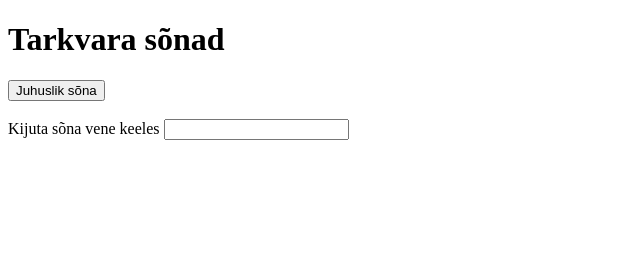
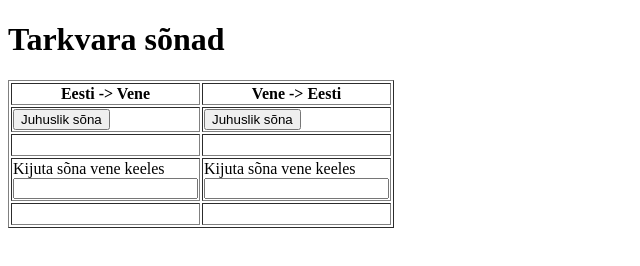
Before and after one commit to tirfall/sonad, a plain HTML site: page sonad/index.html in a window 1280 px wide. Shown: the whole page, without its empty margins (0-640 px from the left). Drawn offline with Linux system fonts and the light colour scheme.

Commit message:
[#187304258] - tabeli loomine

```diff
--- a/sonad/index.html
+++ b/sonad/index.html
@@ -4,15 +4,39 @@
     <meta charset="UTF-8">
     <title>Tarkvara sõnad</title>
     <script src="tarkvaraScript.js"></script>
+    <link rel="stylesheet" href="style.css">
 </head>
 <body>
 <h1>Tarkvara sõnad</h1>
-<input type="button" value="Juhuslik sõna" onclick="randomSyna()">
-<br>
-<br>
-<div id="random-syna"></div>
-<label for="kontroll">Kijuta sõna vene keeles</label>
-<input type="text" id="kontroll" onchange="kontroll()">
-<div id="kontrollDiv"></div>
+<table border="1">
+    <tr>
+        <th>Eesti -> Vene</th>
+        <th>Vene -> Eesti</th>
+    </tr>
+    <tr>
+        <td><input type="button" value="Juhuslik sõna" onclick="randomSyna()"></td>
+        <td><input type="button" value="Juhuslik sõna" onclick="randomSynaVene()"></td>
+    </tr>
+    <tr>
+        <td><div id="random-syna"><br></div></td>
+        <td><div id="random-synaVene"><br></div></td>
+    </tr>
+    <tr>
+        <td>
+            <label for="kontroll">Kijuta sõna vene keeles</label>
+            <br>
+            <input type="text" id="kontroll" onchange="kontroll()">
+        </td>
+        <td>
+            <label for="kontrollVene">Kijuta sõna vene keeles</label>
+            <br>
+            <input type="text" id="kontrollVene" onchange="kontrollVene()">
+        </td>
+    </tr>
+    <tr>
+        <td><div id="kontrollDiv"><br></div></td>
+        <td><div id="kontrollDivVene"><br></div></td>
+    </tr>
+</table>
 </body>
 </html>
```
